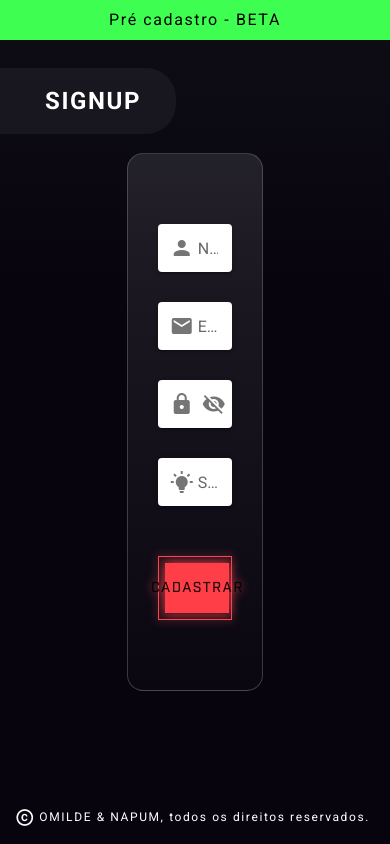
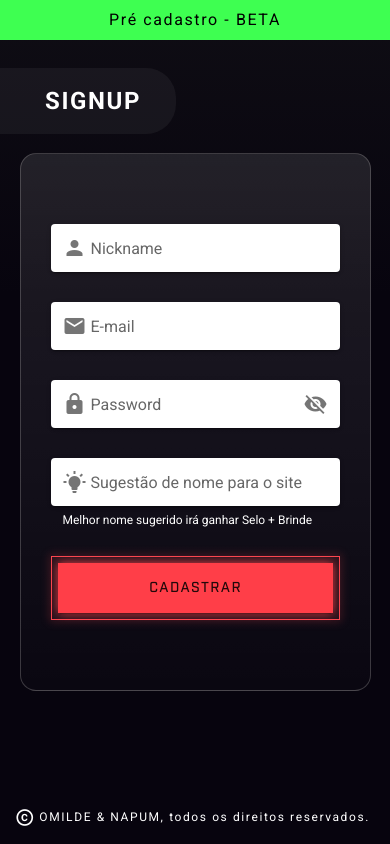
Before and after one commit to itmoura/valorozo, a Vue app: page / in a window 390 px wide. Built offline with nearby package versions, Linux system fonts and the light colour scheme.

Commit message:
feat: responsive

```diff
--- a/src/views/Home.vue
+++ b/src/views/Home.vue
@@ -44,6 +44,7 @@
               v-model="suggestName"
               label="Sugestão de nome para o site"
               prepend-inner-icon="mdi-lightbulb-on"
+              messages="Melhor nome sugerido irá ganhar Selo + Brinde"
           ></v-text-field>
 
           <div class="btnBorder">
@@ -121,6 +122,15 @@
   font-size: 1.1rem;
   border-radius: 0;
 }
+
+@media screen and (max-width: 910px) {
+  .box {
+    width: 100%;
+  }
+  .box form {
+    width: 90%;
+  }
+}
 </style>
 
 <script>
```
